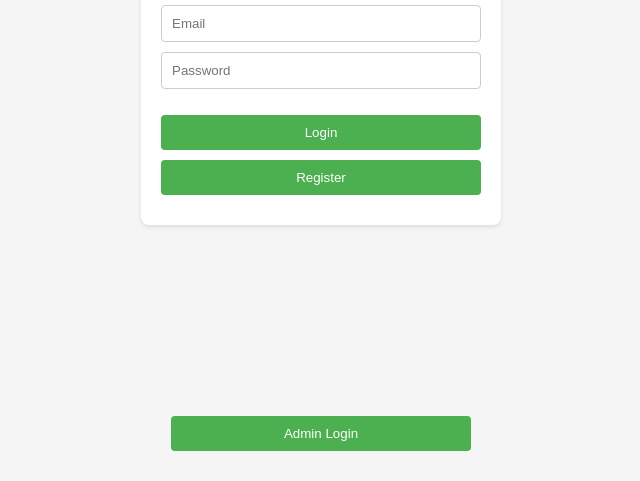
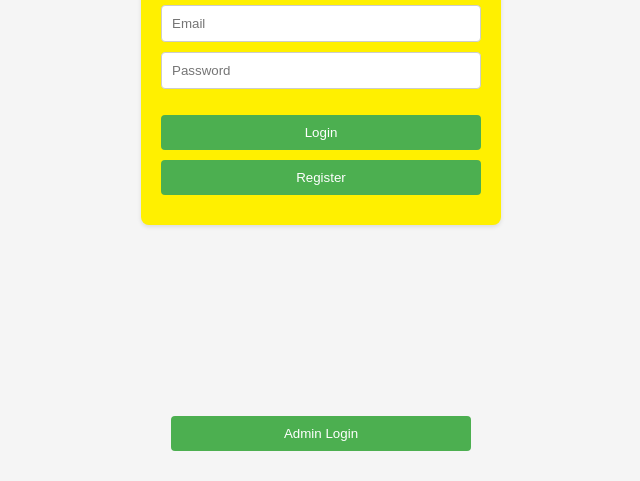
Before and after one commit to pgunhal/kkalisite, a plain HTML site: page src/index.html in a window 1280 px wide. Shown: the part 319-800 px from the top of the page, without its empty margins (319-959 px from the left). Drawn offline with Linux system fonts and the light colour scheme.

Commit message:
Update login.css

```diff
--- a/src/login.css
+++ b/src/login.css
@@ -13,7 +13,7 @@ body {
 }
 
 #authContainer {
-    background-color: #fff;
+    background-color: #fff000;
     padding: 20px;
     border-radius: 8px;
     box-shadow: 0 2px 4px rgba(0,0,0,0.1);
```
